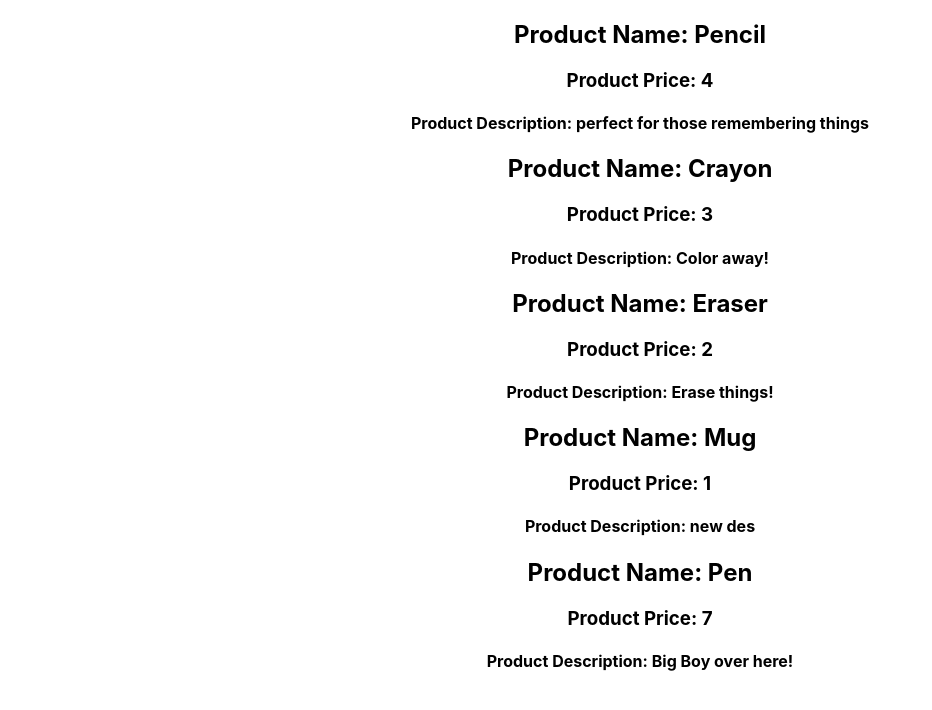
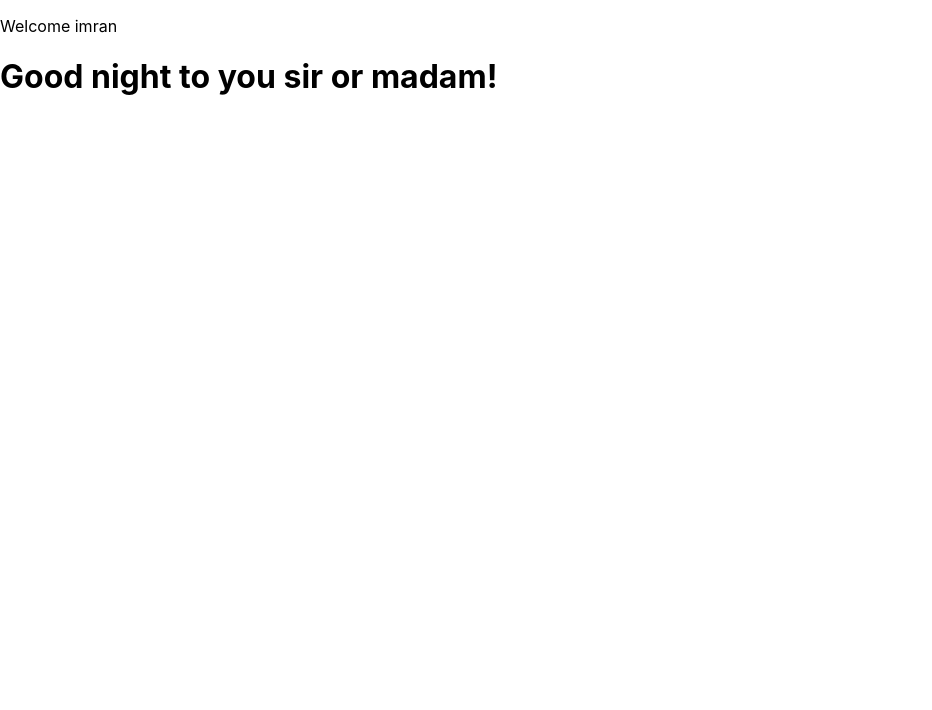
Before and after one commit to imran-kkz/react-canvas, a React (Create React App) app: page / in a window 1280 px wide. Shown: the top 710 px of the page, without its empty margins (0-932 px from the left). Built offline with nearby package versions, Linux system fonts and the light colour scheme.

Commit message:
learning class based components practice

```diff
--- a/src/App.js
+++ b/src/App.js
@@ -1,16 +1,60 @@
 // import JokeApp from './JokeApp';
 import './App.css';
+import React, {Component} from 'react'
+import { timeout } from 'q';
 // import jokesData from './jokesData';
-import products from './productData';
-import Product from './Product'
+// import products from './productData';
+// import Product from './Product'
 
-function App() {
-  const productsList = products.map((product)=> <Product name={product.name} key={product.id} price={product.price} description={product.description}/>)
-  return (
-  <div className="App">
-    {productsList}
-  </div>
-  )
+// function App() {
+//   const productsList = products.map((product)=> <Product name={product.name} key={product.id} price={product.price} description={product.description}/>)
+//   return (
+//   <div className="App">
+//     {productsList}
+  //   </div>
+  //   )
+  // }
+
+class App extends React.Component {
+  render() {
+    return(
+      <div>
+        <Header username="imran"/>
+        <Greeting/>
+      </div>
+    )
+  }
 }
 
-export default App;
+class Header extends React.Component {
+  render() {
+    return(
+      <header>
+        <p>Welcome {this.props.username}</p>
+      </header>
+    )
+  }
+}
+
+class Greeting extends Component {
+  render() {
+  const date = new Date()
+  const hours = date.getHours()
+  let timeOfDay
+
+  if (hours < 12) {
+    timeOfDay = "morning"
+  } else if (hours > 12 && hours < 17) {
+    timeOfDay = "evening"
+  } else {
+    timeOfDay = "night"
+  }
+    return(
+      <div>
+        <h1>Good {timeOfDay} to you sir or madam!</h1>
+      </div>
+    )
+  }
+}
+
+export default App
```
Also changed, not shown: 1 other file (tests, documents, lock files or other folders).
